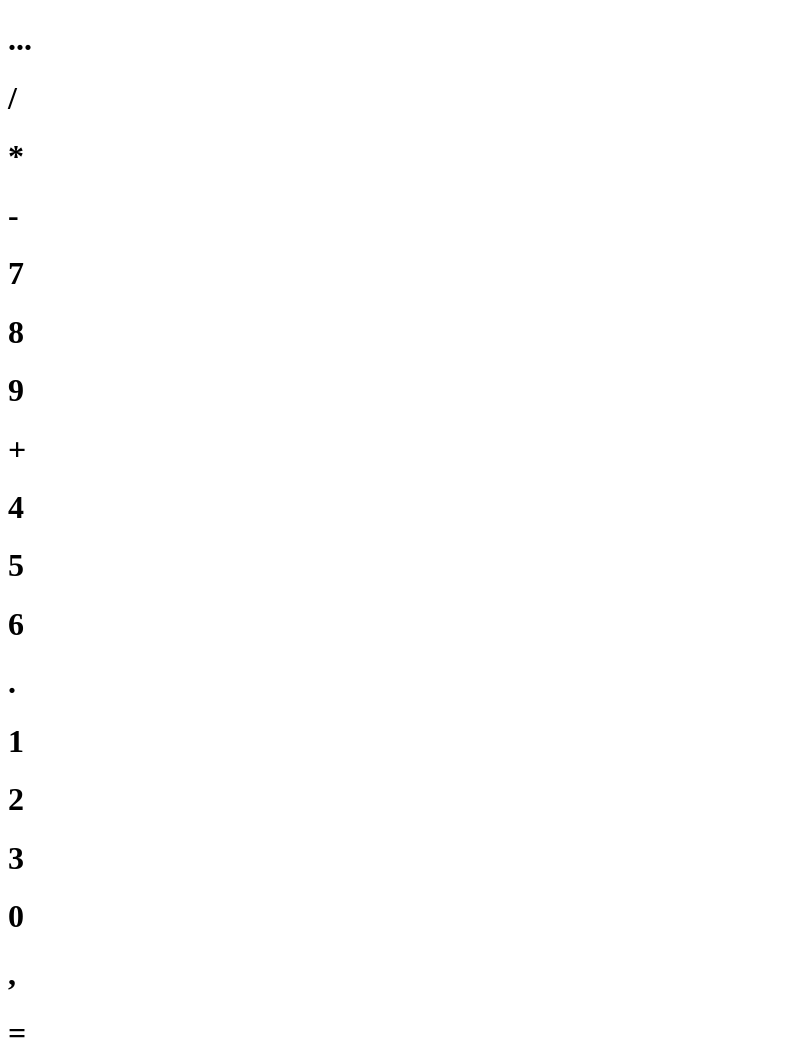
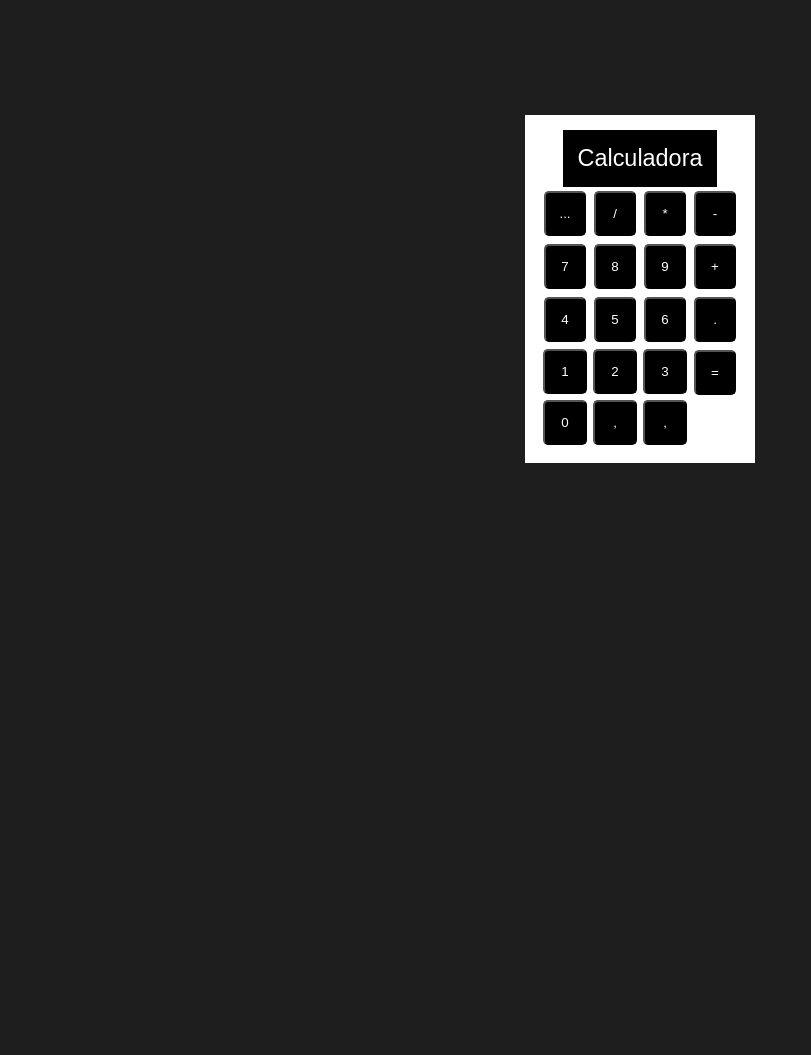
Before and after one commit to BrendoLima/calculator, a plain HTML site: page index.html in a window 1280 px wide. Shown: the whole page, without its empty margins (0-811 px from the left). After the commit the page ends 800 px from the top, so only its background shows below. Drawn offline with Linux system fonts and the light colour scheme.

Commit message:
adding css
I added the css and created a file separation to ensure leaner css files.

```diff
--- /dev/null
+++ b/css/reset.css
@@ -0,0 +1,44 @@
+html, body, div, span, applet, object, iframe,
+h1, h2, h3, h4, h5, h6, p, blockquote, pre,
+a, abbr, acronym, address, big, cite, code,
+del, dfn, em, img, ins, kbd, q, s, samp,
+small, strike, strong, sub, sup, tt, var,
+b, u, i, center,
+dl, dt, dd, ol, ul, li,
+fieldset, form, label, legend,
+table, caption, tbody, tfoot, thead, tr, th, td,
+article, aside, canvas, details, embed,
+figure, figcaption, footer, header, hgroup,
+menu, nav, output, ruby, section, summary,
+time, mark, audio, video {
+	margin: 0;
+	padding: 0;
+	border: 0;
+	font-size: 100%;
+	font: 1.1em sans-serif;
+	vertical-align: baseline;
+	color: white;
+}
+/* HTML5 display-role reset for older browsers */
+article, aside, details, figcaption, figure,
+footer, header, hgroup, menu, nav, section {
+	display: block;
+}
+body {
+	line-height: 1;
+}
+ol, ul {
+	list-style: none;
+}
+blockquote, q {
+	quotes: none;
+}
+blockquote:before, blockquote:after,
+q:before, q:after {
+	content: '';
+	content: none;
+}
+table {
+	border-collapse: collapse;
+	border-spacing: 0;
+}
--- /dev/null
+++ b/css/styles-sets.css
@@ -0,0 +1,26 @@
+body {
+    justify-content: center;
+    align-self: center;
+}
+
+.calculadora {
+    flex-direction: column;
+    align-items: center;
+}
+
+button {
+    align-items: center;
+    justify-content: center;
+}
+
+.in-lineH {
+
+    flex-direction: row;
+}
+
+.in-lineH,
+.calculadora,
+button,
+body {
+    display: flex;
+}
--- /dev/null
+++ b/css/styles.css
@@ -0,0 +1,26 @@
+body {
+  background-color: #1e1e1e;
+}
+.calculadora {
+  margin: 100px;
+  background-color: white;
+}
+button {
+  margin: 2%;
+  height: 45px;
+  width: 50px;
+  border-radius: 5px;
+}
+button,
+h1{
+  background-color: black;
+}
+
+.calculadora,
+body,
+h1 {
+  padding: 15px;
+}
+button{
+  color: white;
+}
--- a/index.html
+++ b/index.html
@@ -5,39 +5,45 @@
     <meta http-equiv="X-UA-Compatible" content="IE=edge" />
     <meta name="viewport" content="width=device-width, initial-scale=1.0" />
     <title>Document</title>
-    <link rel="stylesheet" href="style.css">
+    <link rel="stylesheet" href="/css/reset.css" />
+    <link rel="stylesheet" href="/css/styles.css" />
+    <link rel="stylesheet" href="/css/styles-sets.css" />
   </head>
   <body>
     <div id="calculadora" class="calculadora">
-      <div>
-        <h1>...</h1>
-        <h1>/</h1>
-        <h1>*</h1>
-        <h1>-</h1>
+      <h1>Calculadora</h1>
+      <div class="in-lineH">
+        <button>...</button>
+        <button>/</button>
+        <button>*</button>
+        <button>-</button>
       </div>
-      <div>
-        <h1>7</h1>
-        <h1>8</h1>
-        <h1>9</h1>
-        <h1>+</h1>
+      <div class="in-lineH">
+        <button>7</button>
+        <button>8</button>
+        <button>9</button>
+        <button>+</button>
       </div>
-      <div>
-        <h1>4</h1>
-        <h1>5</h1>
-        <h1>6</h1>
-        <h1>.</h1>
+      <div class="in-lineH">
+        <button>4</button>
+        <button>5</button>
+        <button>6</button>
+        <button>.</button>
       </div>
-      <div>
+      <div class="in-lineH">
         <div>
-          <h1>1</h1>
-          <h1>2</h1>
-          <h1>3</h1>
+          <div class="in-lineH">
+            <button>1</button>
+            <button>2</button>
+            <button>3</button>
+          </div>
+          <div class="in-lineH">
+            <button>0</button>
+            <button>,</button>
+            <button>,</button>
+          </div>
         </div>
-        <div>
-          <h1>0</h1>
-          <h1>,</h1>
-        </div>
-        <h1>=</h1>
+        <button>=</button>
       </div>
     </div>
     <!--
```
Also changed, not shown: style.css (deleted).
